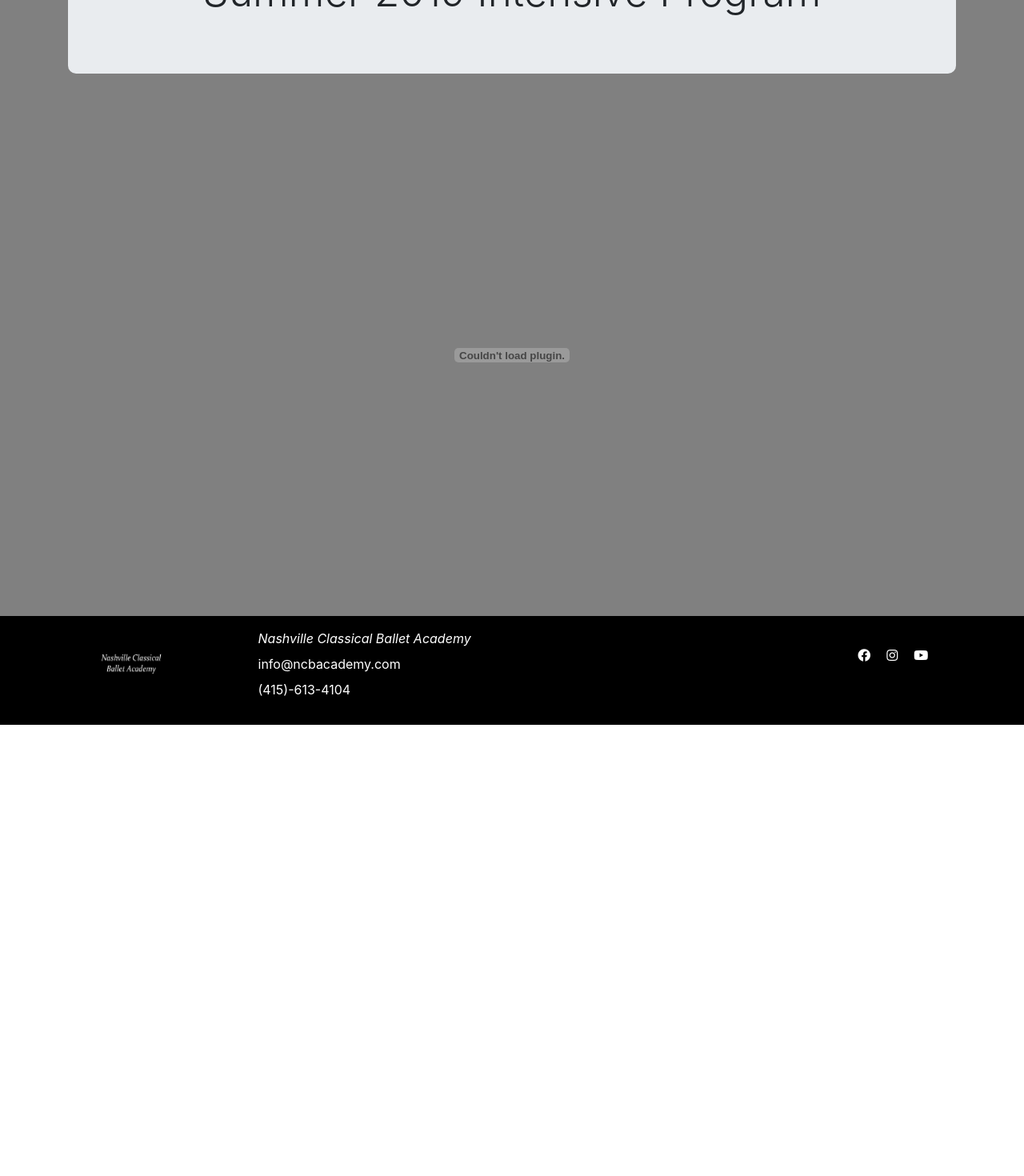
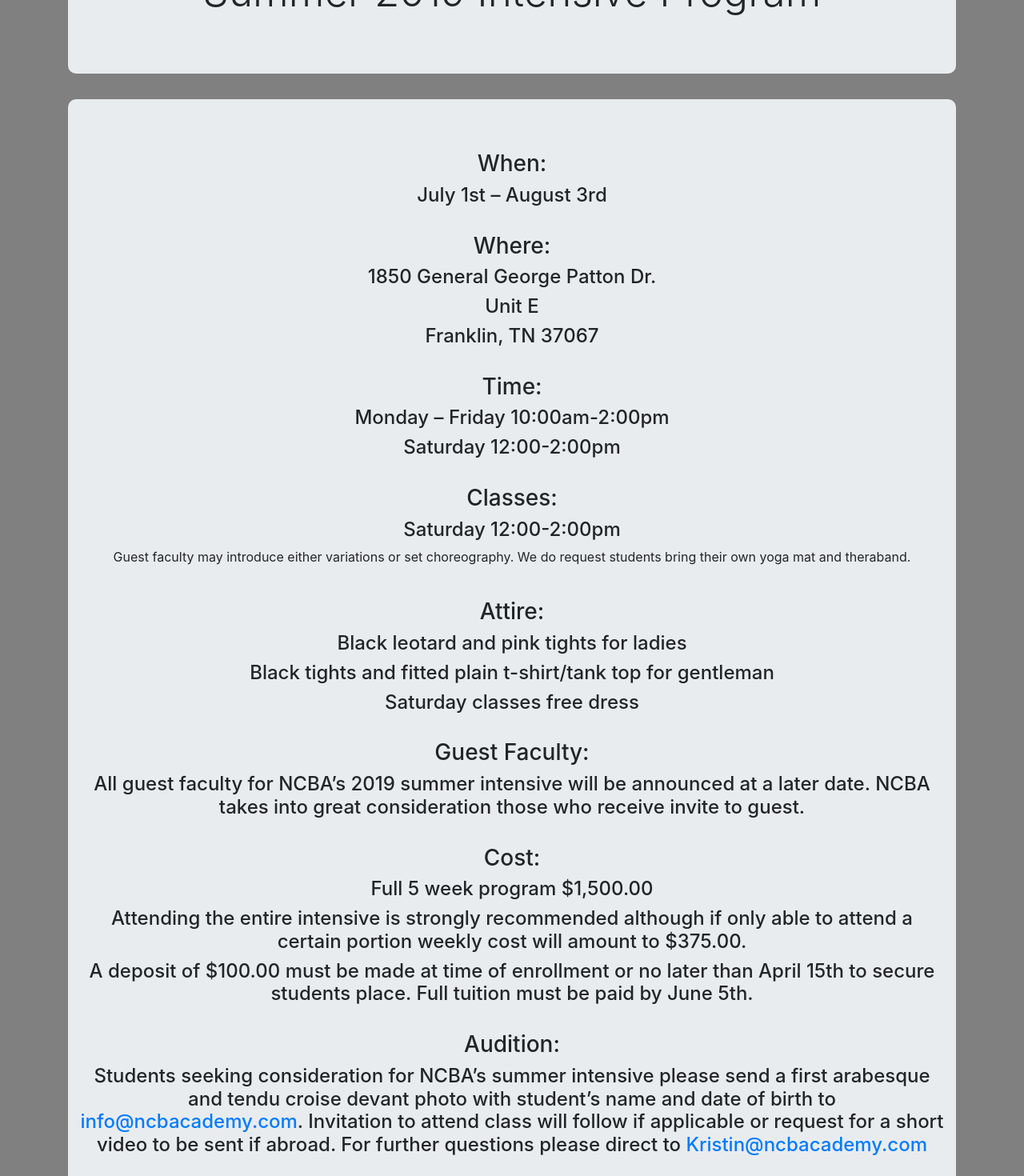
Before and after one commit to GrailsoftTechnologies/cp-ncba, a React (Create React App) app: page /summerintensive in a window 1280 px wide. Shown: the part 200-1670 px from the top of the page at 80% size. Before the commit the page ends 1106 px from the top, so only its background shows below. Built offline with nearby package versions, Linux system fonts and the light colour scheme.

Commit message:
add summer intensive content

```diff
--- a/src/components/SummerIntensive/index.js
+++ b/src/components/SummerIntensive/index.js
@@ -27,6 +27,45 @@ class SummerIntensive extends Component {
             </Jumbotron>
           </Col>
         </Row>
+        <Row>
+          <Col>
+            <Jumbotron fluid>
+              <Container fluid>
+                <h3>When:</h3>
+                <h4>July 1st – August 3rd</h4>
+                <br/>
+                <h3>Where:</h3>
+                <h4>1850 General George Patton Dr.</h4>
+                <h4>Unit E</h4>
+                <h4>Franklin, TN  37067</h4>
+                <br/>
+                <h3>Time:</h3>
+                <h4>Monday – Friday 10:00am-2:00pm</h4>
+                <h4>Saturday 12:00-2:00pm</h4>
+                <br/>
+                <h3>Classes:</h3>
+                <h4>Saturday 12:00-2:00pm</h4>
+                <p>Guest faculty may introduce either variations or set choreography. We do request students bring their own yoga mat and theraband.</p>
+                <br/>
+                <h3>Attire:</h3>
+                <h4>Black leotard and pink tights for ladies </h4>
+                <h4>Black tights and fitted plain t-shirt/tank top for gentleman</h4>
+                <h4>Saturday classes free dress</h4>
+                <br/>
+                <h3>Guest Faculty:</h3>
+                <h4>All guest faculty for NCBA’s 2019 summer intensive will be announced at a later date. NCBA takes into great consideration those who receive invite to guest.</h4>
+                <br/>
+                <h3>Cost:</h3>
+                <h4>Full 5 week program $1,500.00</h4>
+                <h4>Attending the entire intensive is strongly recommended although if only able to attend a certain portion weekly cost will amount to $375.00.</h4>
+                <h4>A deposit of $100.00 must be made at time of enrollment or no later than April 15th to secure students place. Full tuition must be paid by June 5th.</h4>
+                <br/>
+                <h3>Audition:</h3>
+                <h4>Students seeking consideration for NCBA’s summer intensive please send a first arabesque and tendu croise devant photo with student’s name and date of birth to <a href="info@ncbacademy.com">info@ncbacademy.com</a>. Invitation to attend class will follow if applicable or request for a short video to be sent if abroad.  For further questions please direct to <a href="mailto:Kristin@ncbacademy.com">Kristin@ncbacademy.com</a></h4>
+              </Container>
+            </Jumbotron>
+          </Col>
+        </Row>
 				<Row>
 					<Col>
 						<PDFFrame source={pdf} title="Summer Intensive Program" />
--- a/src/components/SummerIntensive/styles.css
+++ b/src/components/SummerIntensive/styles.css
@@ -14,9 +14,6 @@
 	font-size: 4vw;
 }
 
-.SummerIntensive a{
-	font-size: 4vw;
-}
 
 @media (max-width: 575.98px) {
 	.SummerIntensive .display-4{
@@ -27,7 +24,4 @@
 		font-size: 8vw;
 	}
 
-	.SummerIntensive a{
-		font-size: 4vw;
-	}
 }
```
Also changed, not shown: 1 other file (tests, documents, lock files or other folders).
